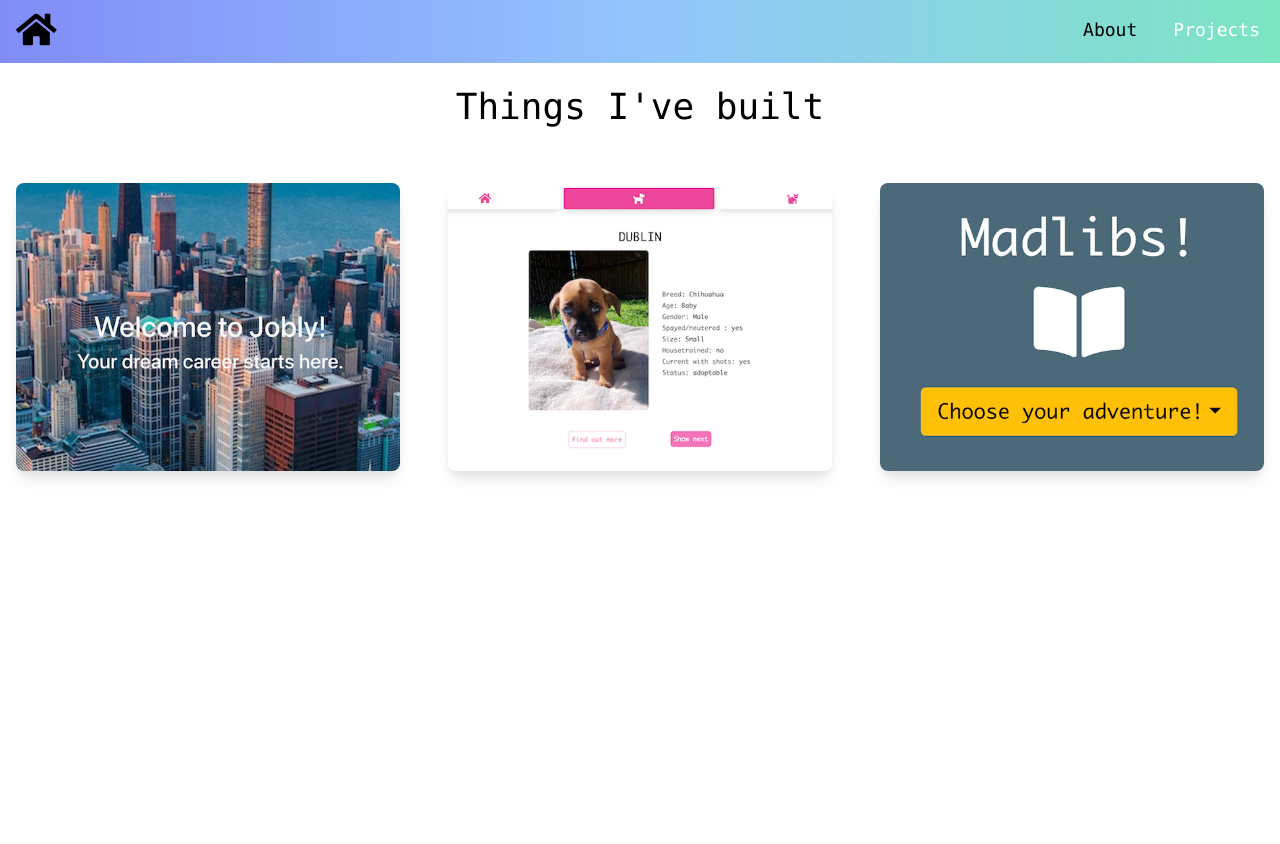
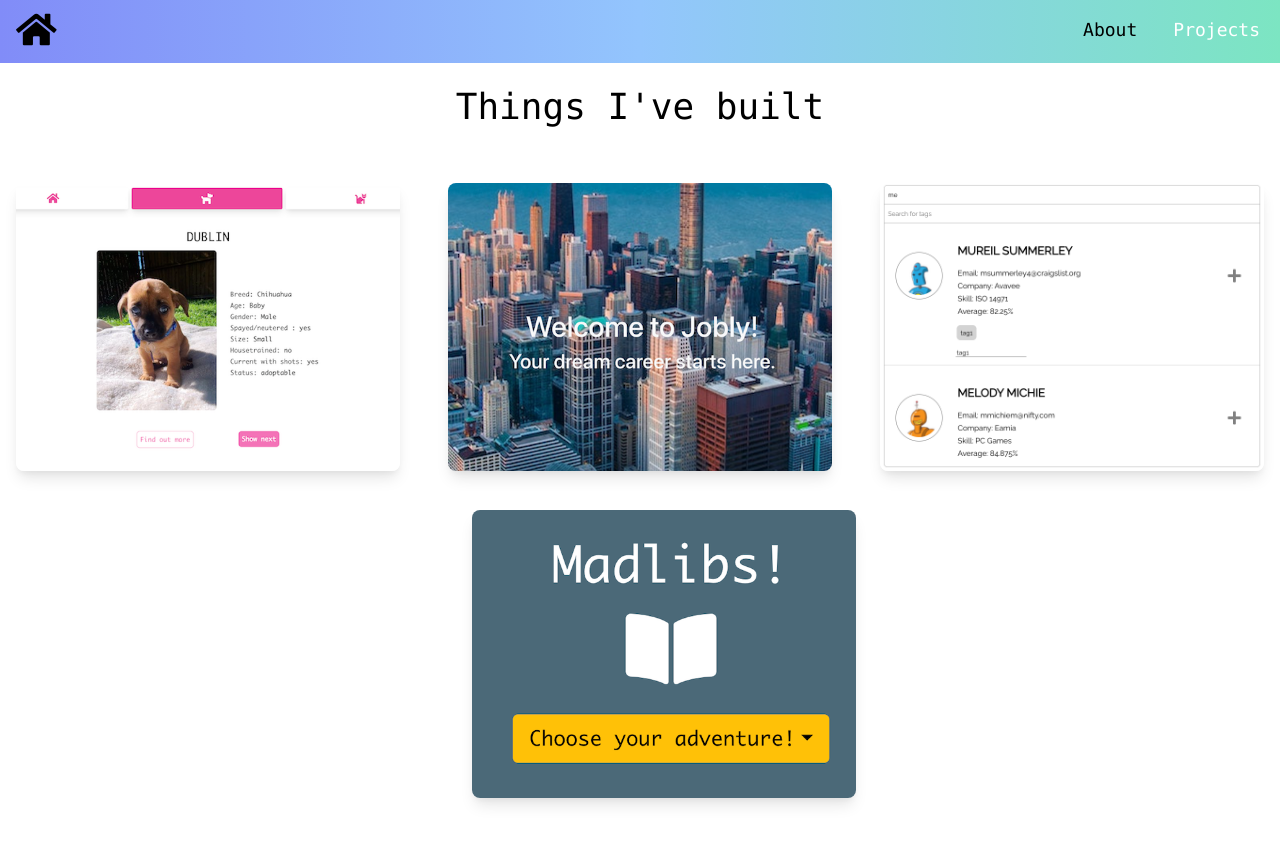
Before and after one commit to kathythekat/personal-site, a React (Create React App) app: page /projects in a window 1280 px wide. Shown: the top 844 px of the page. Before the commit the page ends 800 px from the top, so only its background shows below. Built offline with nearby package versions, Linux system fonts and the light colour scheme.

Commit message:
added hatchway to proj, adjusted hire btn

```diff
--- a/src/Home.js
+++ b/src/Home.js
@@ -33,7 +33,7 @@ function Home() {
           <a href={Resume} target="_blank" rel="noreferrer" className="w-40">
             <button
               ref={animateRef}
-              className="text-white bg-seagreen hover:bg-forest hover:text-white active:bg-green-500 text-md mt-2 mb-4 px-5 py-3 rounded-lg outline-none focus:outline-none mr-2 items-center"
+              className="text-white bg-seagreen hover:bg-forest hover:text-white active:bg-green-500 text-sm mt-2 mb-4 px-4 py-3 rounded-lg outline-none focus:outline-none mr-2 items-center w-52"
               type="button"
               onMouseEnter={wiggleButton}
               onMouseLeave={stopWiggle}
@@ -41,7 +41,7 @@ function Home() {
                 window.dataLayer.push({ "button-event": "hire-clicked" })
               }
             >
-              Hire me! <i className="far fa-file"></i>
+              Ready for hire! <i className="far fa-file"></i>
             </button>
           </a>
           <h4 className="lg:text-lg">
--- a/src/Projects.js
+++ b/src/Projects.js
@@ -1,17 +1,10 @@
 import madlibs from "./images/madlibs.png";
 import petinder from "./images/petinder.png";
-import Popover from "./Popover"
+import Popover from "./Popover";
 import jobly from "./images/jobly.png";
+import hatchways from "./images/hatchway.png";
 
 const PROJECTS = [
-  {
-    name: "Jobly",
-    tools: "React, Node, Express, PostgreSQL, Bootstrap",
-    description: "A full stack app where users can search for jobs/companies, apply to jobs, sign up, login, and edit their profiles.",
-    image: jobly,
-    demo: "http://kat-jobly.surge.sh",
-    github: "https://github.com/kathythekat/React-Jobly"
-  },
   {
     name: "PeTinder",
     tools: "React, Tailwind",
@@ -22,6 +15,24 @@ const PROJECTS = [
     github: "https://github.com/kathythekat/petfinder",
   },
   {
+    name: "Jobly",
+    tools: "React, Node, Express, PostgreSQL, Bootstrap",
+    description:
+      "A full stack app where users can search for jobs/companies, apply to jobs, sign up, login, and edit their profiles.",
+    image: jobly,
+    demo: "http://kat-jobly.surge.sh",
+    github: "https://github.com/kathythekat/React-Jobly",
+  },
+  {
+    name: "Student Directory",
+    tools: "React, CSS",
+    description:
+      "A FE take home assessment: Students are obtained from an API. Users can search for students by name, add tags, and search by tags as well. Students' scores can be toggled with the +/- icon.",
+    image: hatchways,
+    demo: "http://hatchways-kat.surge.sh/",
+    github: "https://github.com/kathythekat/",
+  },
+  {
     name: "Madlibs",
     tools: "React, Bootstrap",
     description:
@@ -29,14 +40,14 @@ const PROJECTS = [
     image: madlibs,
     demo: "http://madlibs.surge.sh/",
     github: "https://github.com/kathythekat/react-madlibs",
-  }
+  },
 ];
 
 function Projects() {
   return (
     <>
       <h1 className="text-center mt-4 p-2">Things I've built</h1>
-      <div className="flex flex-col items-center justify-center lg:space-x-12 lg:my-8 lg:flex-row ">
+      <div className="flex flex-col items-center justify-center lg:space-x-12 lg:my-8 lg:flex-row lg:flex-wrap">
         {PROJECTS.map((p, i) => (
           <Popover key={i} project={{ ...p }} />
         ))}
--- a/src/about-me/About.js
+++ b/src/about-me/About.js
@@ -11,7 +11,8 @@ function About() {
           <i className="fas fa-arrow-right"></i> Problem solver with a creative
           spark 💡
           <br />
-          <i className="fas fa-arrow-right"></i> Builder of quality UI/UX 👩🏻‍💻
+          <i className="fas fa-arrow-right"></i> Builder of UI, writer of clean
+          code 👩🏻‍💻
           <br />
           <i className="fas fa-arrow-right"></i> Gravel cyclist 🚵‍♀️
           <br />
```
Also changed, not shown: src/images/hatchway.png (added).
